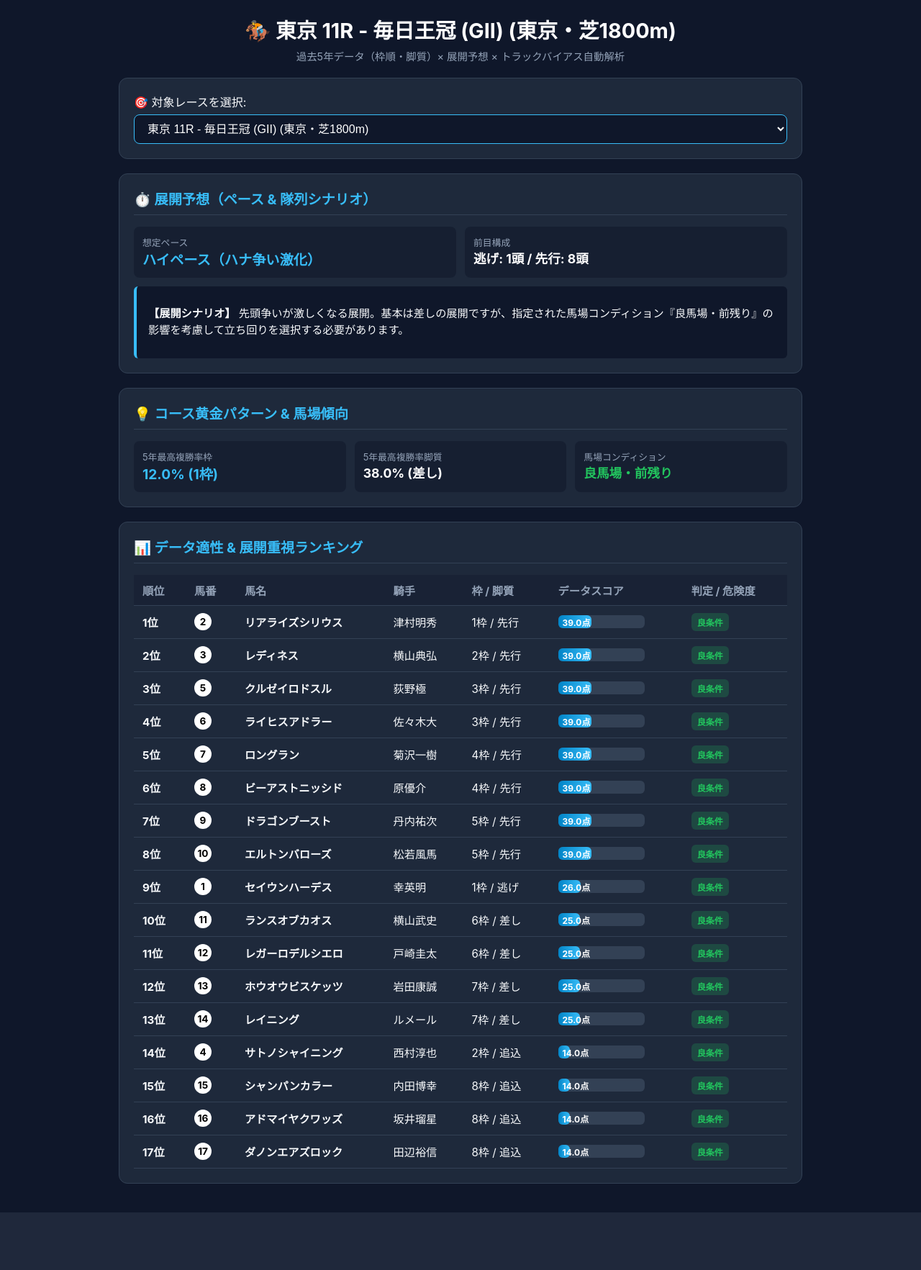
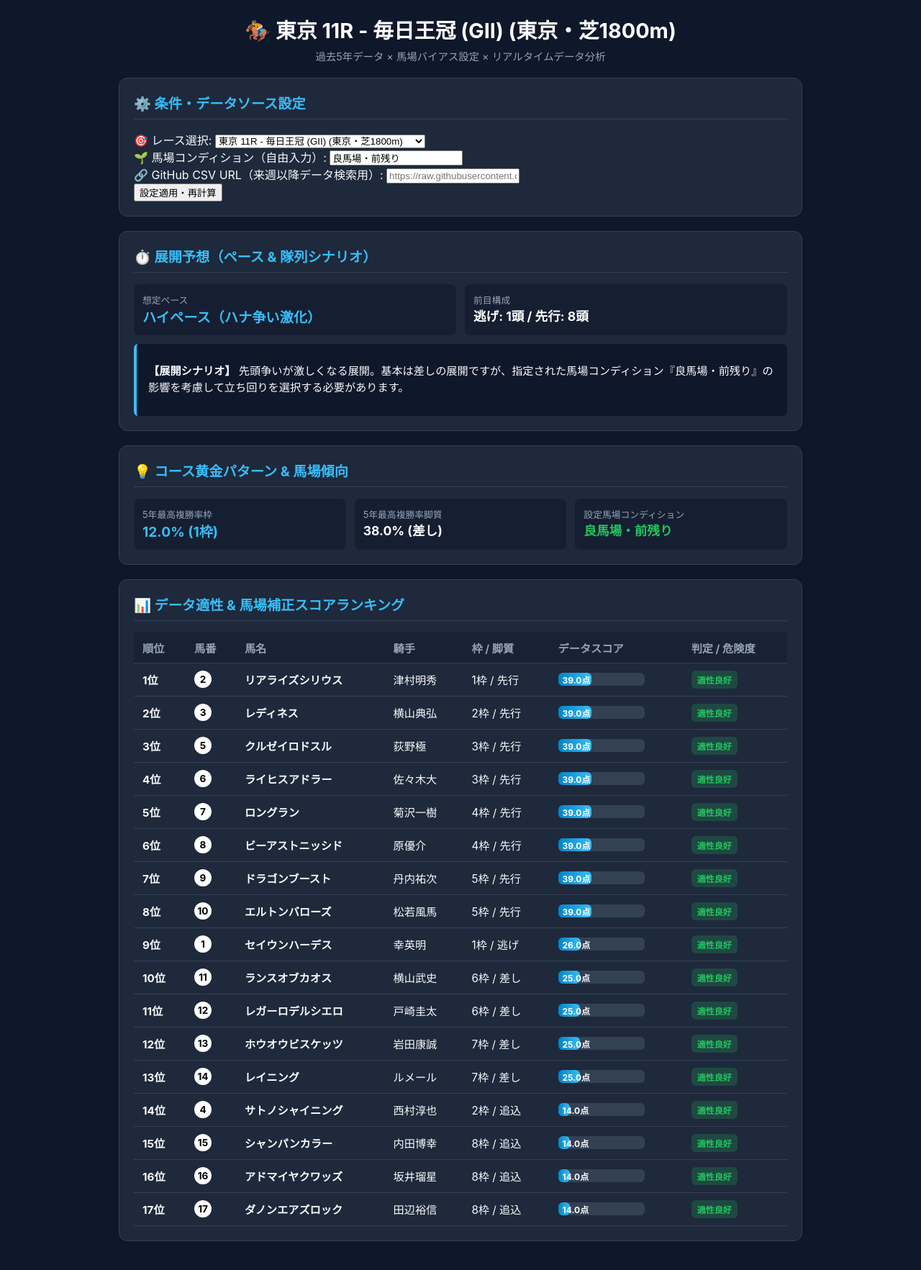
Before and after one commit to 5rt7y68kdf-maker/KUINA_AI, a Flask app: page / in a window 1280 px wide. Shown: the whole page at 72% size. Before the commit the page ends 1685 px from the top, so only its background shows below. Run offline with Flask 3, Linux system fonts and the light colour scheme.

Commit message:
Update race data and configuration settings in HTML

```diff
--- a/templates/index.html
+++ b/templates/index.html
@@ -10,20 +10,37 @@
     <div class="container">
         <header class="header">
             <h1>🏇 {{ selected_race.title }}</h1>
-            <p class="subtitle">過去5年データ（枠順・脚質）× 展開予想 × トラックバイアス自動解析</p>
+            <p class="subtitle">過去5年データ × 馬場バイアス設定 × リアルタイムデータ分析</p>
         </header>
 
-        <!-- 全レース選択フォーム -->
-        <section class="card race-selector-card">
-            <form method="GET" action="/">
-                <label for="race_id" class="selector-label">🎯 対象レースを選択:</label>
-                <select name="race_id" id="race_id" onchange="this.form.submit()" class="race-select">
+        <!-- 設定パネル（レース選択・GitHub取得・馬場打ち込み） -->
+        <section class="card config-card">
+            <h2>⚙️ 条件・データソース設定</h2>
+            <form method="GET" action="/" class="config-form">
+                <div class="form-group">
+                    <label for="race_id">🎯 レース選択:</label>
+                    <select name="race_id" id="race_id" onchange="this.form.submit()" class="form-control">
                         {% for race in all_races %}
                             <option value="{{ race.id }}" {% if race.id == selected_race.id %}selected{% endif %}>
                                 {{ race.title }}
                             </option>
                         {% endfor %}
                     </select>
+                </div>
+
+                <div class="form-row">
+                    <div class="form-group flex-1">
+                        <label for="track_bias">🌱 馬場コンディション（自由入力）:</label>
+                        <input type="text" id="track_bias" name="track_bias" value="{{ track_bias }}" placeholder="例: 良馬場・前残り、重・外差し" class="form-control">
+                    </div>
+                    <div class="form-group flex-2">
+                        <label for="github_url">🔗 GitHub CSV URL（来週以降データ検索用）:</label>
+                        <input type="text" id="github_url" name="github_url" value="{{ github_url }}" placeholder="https://raw.githubusercontent.com/.../DG261010.CSV" class="form-control">
+                    </div>
+                    <div class="form-group btn-group">
+                        <button type="submit" class="btn btn-primary">設定適用・再計算</button>
+                    </div>
+                </div>
             </form>
         </section>
 
@@ -58,7 +75,7 @@
                     <span class="value">{{ data.golden_pattern.top_style }}</span>
                 </div>
                 <div class="summary-item">
-                    <span class="label">馬場コンディション</span>
+                    <span class="label">設定馬場コンディション</span>
                     <span class="value status-badge">{{ data.golden_pattern.bias_note }}</span>
                 </div>
             </div>
@@ -66,7 +83,7 @@
 
         <!-- 推奨馬ランキング -->
         <section class="card">
-            <h2>📊 データ適性 & 展開重視ランキング</h2>
+            <h2>📊 データ適性 & 馬場補正スコアランキング</h2>
             <table class="ranking-table">
                 <thead>
                     <tr>
@@ -98,7 +115,7 @@
                                 <span class="badge danger">⚠️ 危険な人気馬</span>
                                 <div class="danger-detail">{{ horse.danger_reason }}</div>
                             {% else %}
-                                <span class="badge success">良条件</span>
+                                <span class="badge success">適性良好</span>
                             {% endif %}
                         </td>
                     </tr>
```
Lines whose indentation alone changed are shown as unchanged.
